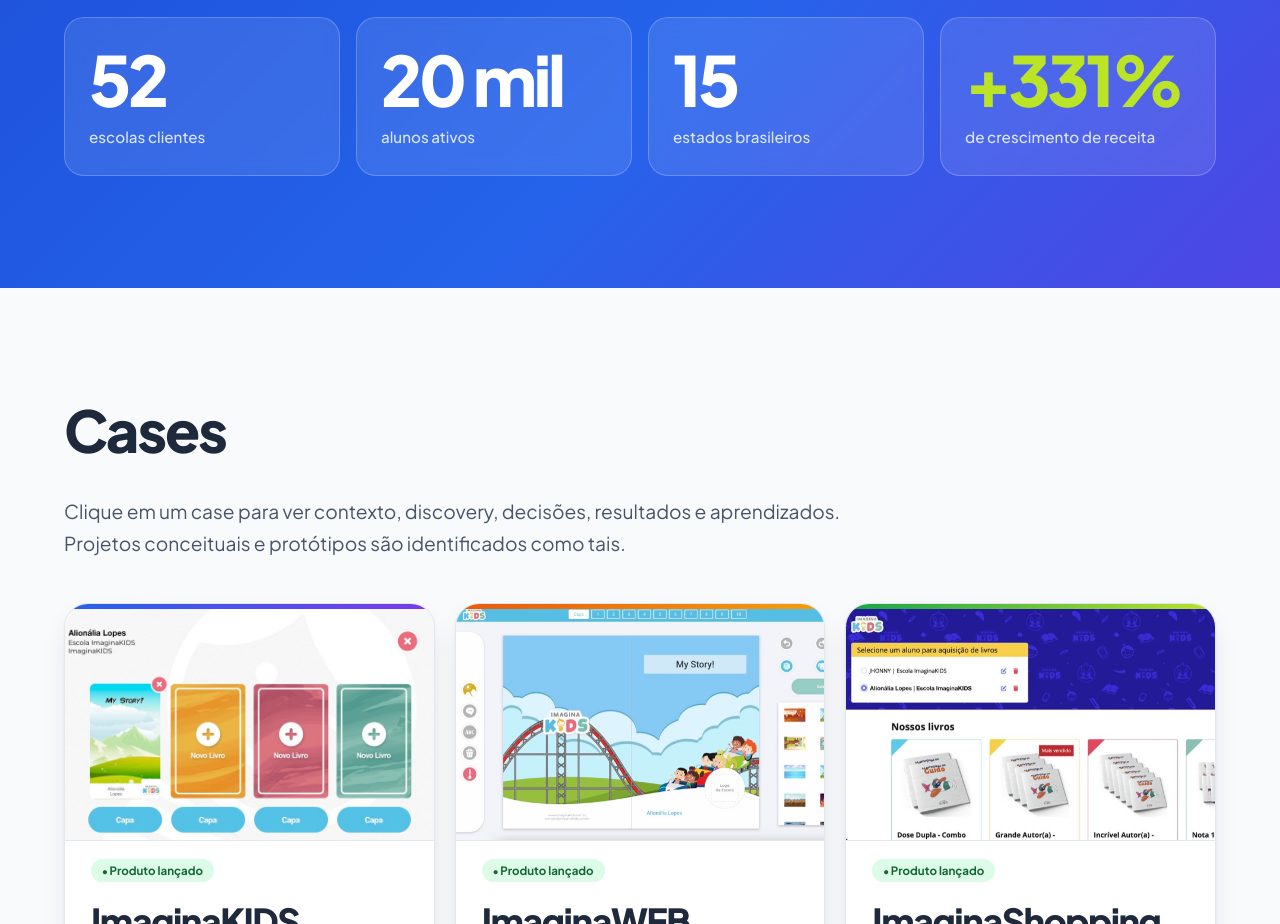
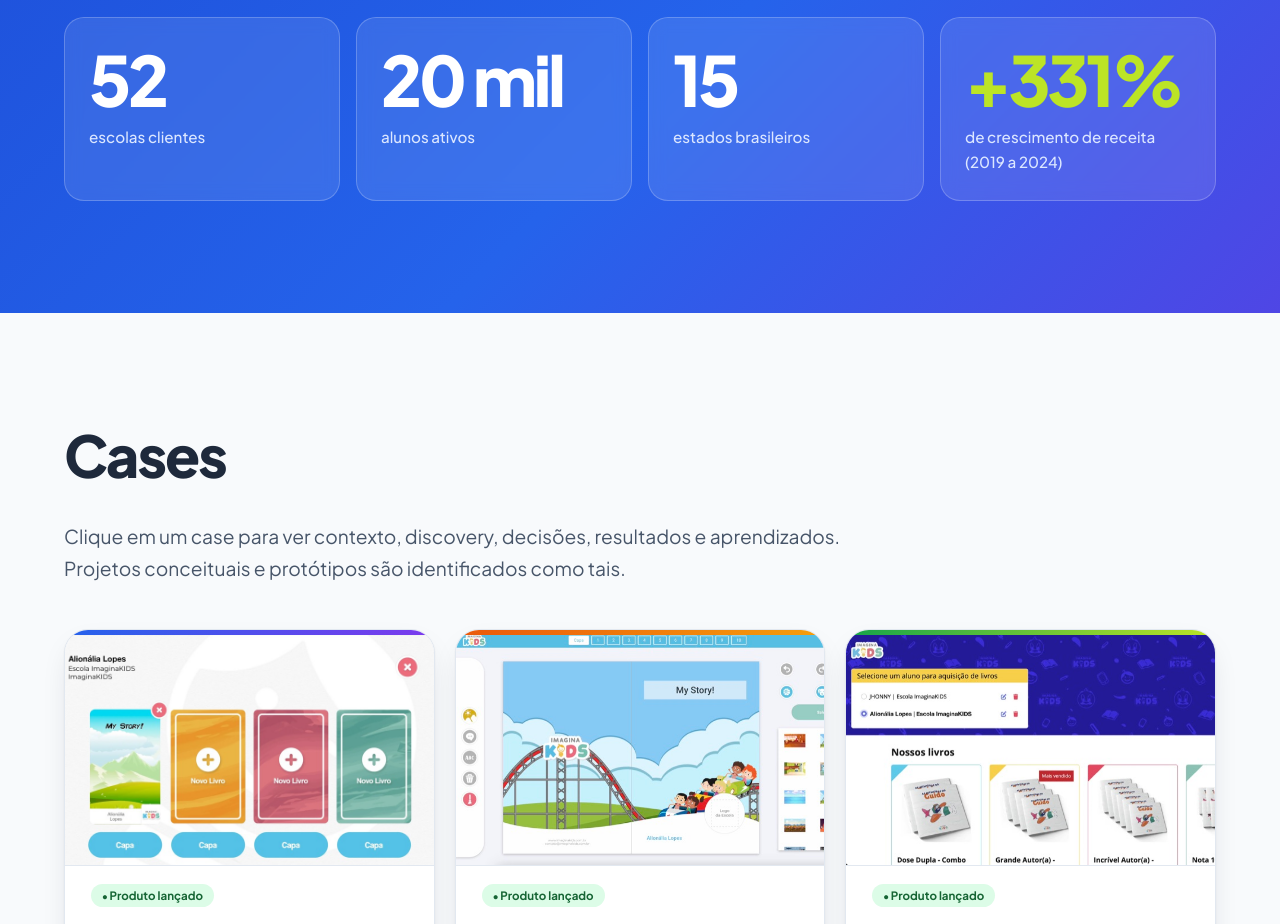
Before and after one commit to alionalialopes/alionalialopes.github.io, a plain HTML site: page index.html in a window 1280 px wide. Shown: the part 2040-2964 px from the top of the page. Drawn offline with Linux system fonts and the light colour scheme.

Commit message:
Indica o período do +331% de receita (2019 a 2024)
Co-Authored-By: Claude Fable 5.2 <noreply@anthropic.com>

```diff
--- a/index.html
+++ b/index.html
@@ -105,7 +105,7 @@
         <li><b class="count" data-to="52">52</b><span>escolas clientes</span></li>
         <li><b class="count" data-to="20000" data-suffix=" mil" data-div="1000">20 mil</b><span>alunos ativos</span></li>
         <li><b class="count" data-to="15">15</b><span>estados brasileiros</span></li>
-        <li><b>+331%</b><span>de crescimento de receita</span></li>
+        <li><b>+331%</b><span>de crescimento de receita (2019 a 2024)</span></li>
       </ul>
     </section>
 
```
